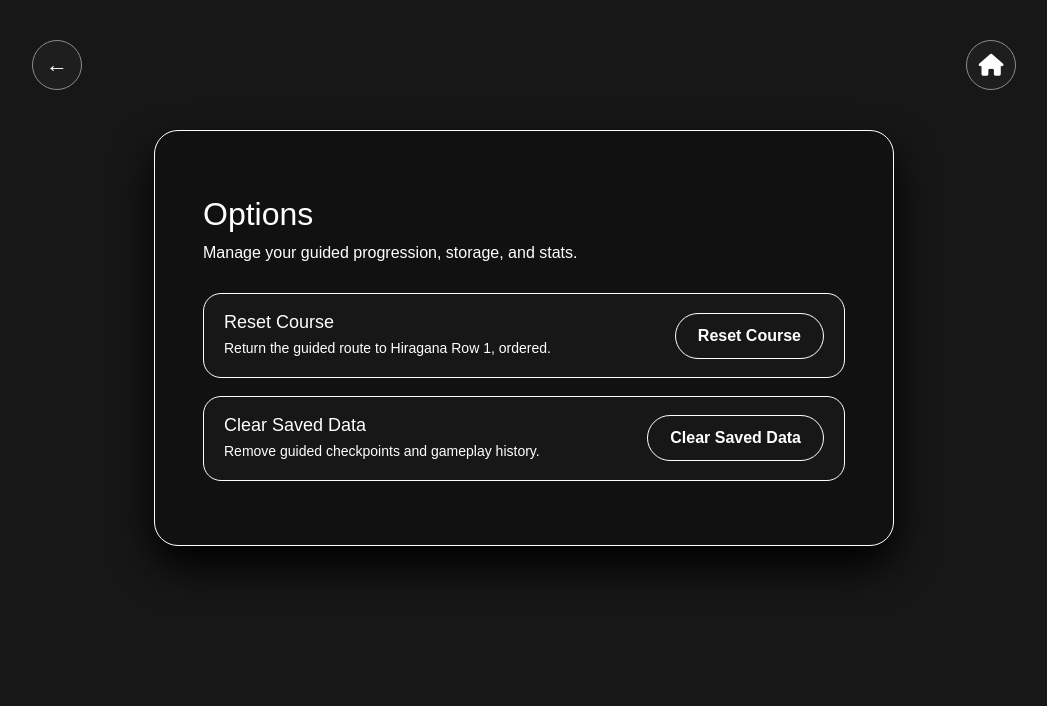
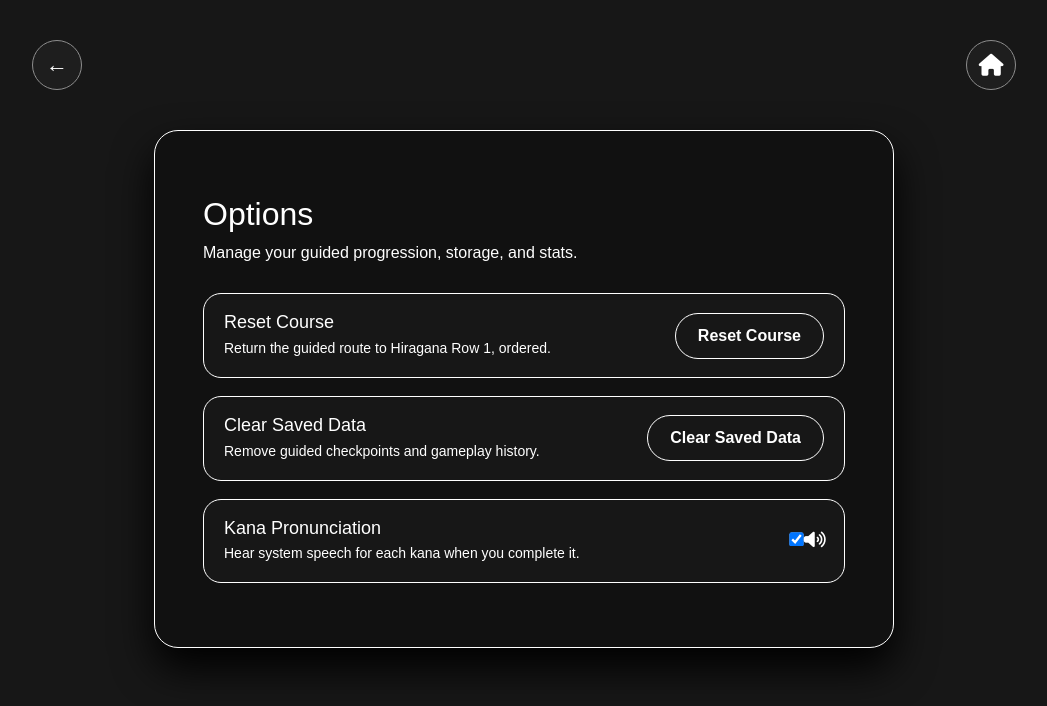
Before and after one commit to joejamsky/LanguageTrainer, a React (Create React App) app in the folder language-learner/: page /options in a window 1280 px wide. Shown: the top 706 px of the page, without its empty margins (116-1163 px from the left). Built offline with nearby package versions, Linux system fonts and the light colour scheme.

Commit message:
sound wip

```diff
--- /dev/null
+++ b/language-learner/src/Components/PronunciationSpeaker.jsx
@@ -0,0 +1,64 @@
+import { useEffect, useRef } from "react";
+import { useGameState } from "../Contexts/GameStateContext.js";
+import { dictionaryKanaToRomaji } from "../Misc/Utils";
+
+const hasSpeechSupport = () =>
+  typeof window !== "undefined" && typeof window.speechSynthesis !== "undefined";
+
+const PronunciationSpeaker = () => {
+  const { registerTileCompletionListener, options, characters } = useGameState();
+  const optionsRef = useRef(options);
+  const charactersRef = useRef(characters);
+
+  useEffect(() => {
+    optionsRef.current = options;
+  }, [options]);
+
+  useEffect(() => {
+    charactersRef.current = characters;
+  }, [characters]);
+
+  useEffect(() => {
+    if (!hasSpeechSupport()) {
+      return undefined;
+    }
+    if (!registerTileCompletionListener) {
+      return undefined;
+    }
+
+    const handleCompletion = (tileId) => {
+      if (!optionsRef.current?.pronunciation) {
+        return;
+      }
+      const charState = charactersRef.current || {};
+      const sourceTile =
+        charState.masterBotCharacters?.find((tile) => tile?.id === tileId) ||
+        charState.botCharacters?.find((tile) => tile?.id === tileId);
+      if (!sourceTile) {
+        return;
+      }
+      const spokenText =
+        sourceTile.character ||
+        sourceTile.scripts?.romaji?.character ||
+        dictionaryKanaToRomaji[sourceTile.character] ||
+        null;
+      if (!spokenText) {
+        return;
+      }
+      const utterance = new SpeechSynthesisUtterance(spokenText);
+      utterance.lang = "ja-JP";
+      utterance.rate = 0.75;
+      utterance.pitch = 1.0;
+      utterance.volume = 1.0;
+      window.speechSynthesis.cancel();
+      window.speechSynthesis.speak(utterance);
+    };
+
+    const unsubscribe = registerTileCompletionListener(handleCompletion);
+    return unsubscribe;
+  }, [registerTileCompletionListener]);
+
+  return null;
+};
+
+export default PronunciationSpeaker;
--- a/language-learner/src/Misc/Utils.js
+++ b/language-learner/src/Misc/Utils.js
@@ -35,6 +35,7 @@ export const defaultState = {
       methods: ['sound', 'h-shape', 'k-shape', 'missed']
     },
     hints: false,
+    pronunciation: true,
     sound: false,
     sorting: {
       shuffleLevel: 0,
--- a/language-learner/src/Pages/Game.js
+++ b/language-learner/src/Pages/Game.js
@@ -6,6 +6,7 @@ import TopGrid from "../Components/TopGrid.jsx";
 import BotGrid from "../Components/BotGrid.jsx";
 import LevelCompleteModal from "../Components/LevelCompleteModal.jsx";
 import GameHeader from "../Components/GameHeader.jsx";
+import PronunciationSpeaker from "../Components/PronunciationSpeaker.jsx";
 import { useGameState } from "../Contexts/GameStateContext.js";
 
 const Game = () => {
@@ -35,6 +36,7 @@ const Game = () => {
           <BotGrid />
         </div>
       </div>
+      <PronunciationSpeaker />
       <LevelCompleteModal />
     </main>
   );
--- a/language-learner/src/Pages/Options.js
+++ b/language-learner/src/Pages/Options.js
@@ -5,8 +5,15 @@ import { useGameState } from "../Contexts/GameStateContext";
 import { DEFAULT_LEVEL, clearStoredData, normalizeLevel } from "../Misc/levelUtils";
 
 const Options = () => {
-  const { applyLevelConfiguration } = useGameState();
+  const { applyLevelConfiguration, options, setOptions } = useGameState();
   const [statusMessage, setStatusMessage] = useState("");
+
+  const handlePronunciationToggle = () => {
+    setOptions((prev) => ({
+      ...prev,
+      pronunciation: !prev.pronunciation,
+    }));
+  };
 
   const handleResetCourse = () => {
     const normalized = normalizeLevel(DEFAULT_LEVEL);
@@ -50,6 +57,24 @@ const Options = () => {
               Clear Saved Data
             </button>
           </div>
+
+          <div className="options-item options-item--toggle">
+            <div>
+              <h2>Kana Pronunciation</h2>
+              <p>Hear system speech for each kana when you complete it.</p>
+            </div>
+            <label className="switch" aria-label="Toggle pronunciation">
+              <input
+                type="checkbox"
+                checked={Boolean(options?.pronunciation)}
+                onChange={handlePronunciationToggle}
+              />
+              <span className="slider"></span>
+              <span className="check-slider-label">
+                <i className="fa-solid fa-volume-high"></i>
+              </span>
+            </label>
+          </div>
         </div>
 
         {statusMessage && <p className="options-status">{statusMessage}</p>}
--- a/language-learner/src/Styles/Options.scss
+++ b/language-learner/src/Styles/Options.scss
@@ -58,6 +58,14 @@
   font-size: 14px;
 }
 
+.options-item--toggle {
+  align-items: center;
+}
+
+.options-item--toggle .switch {
+  transform: scale(1.1);
+}
+
 .options-item button,
 .options-link {
   border-radius: 999px;
```
